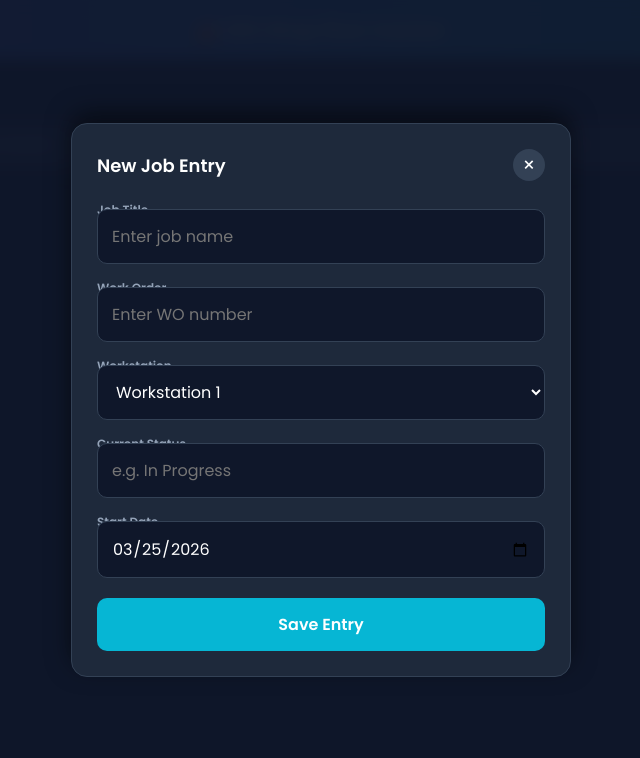
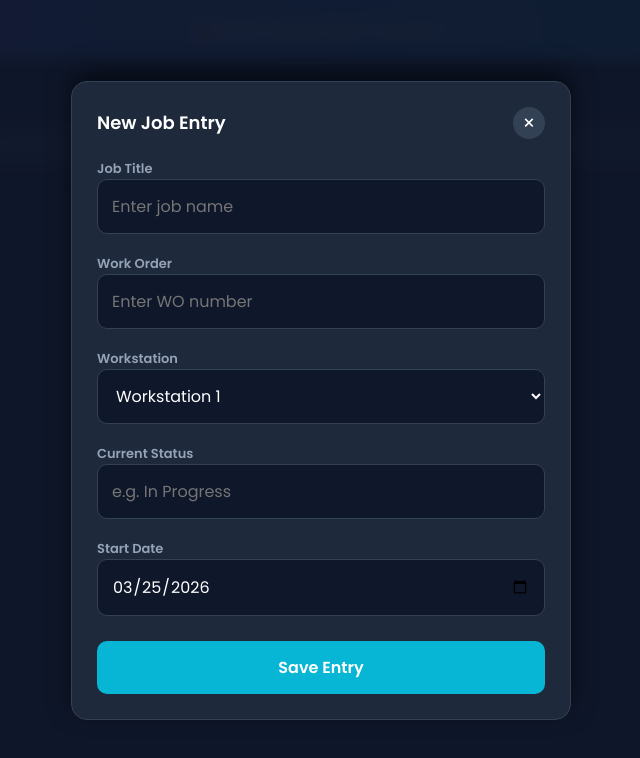
Before and after one commit to repairshop08111983-blip/shopfloor-tracker, a plain HTML site: page index.html in a window 1280 px wide. Both pictures are taken after a click on the button "+ Add Job". Shown: the whole page, without its empty margins (319-959 px from the left). Drawn offline with Linux system fonts and the light colour scheme; no server answers.

Commit message:
Update index.html

```diff
--- a/index.html
+++ b/index.html
@@ -116,7 +116,7 @@
     .form {
       display: flex;
       flex-direction: column;
-      gap: 15px;
+      gap: 20px;
     }
 
     input, select, button {
@@ -193,7 +193,7 @@
     .loading-overlay { text-align: center; padding: 20px; color: var(--accent); display: none; font-weight: 600; font-size: 14px; }
     .error-msg { color: #f87171; text-align: center; padding: 12px; display: none; margin-bottom: 10px; background: #451a1a; border-radius: 10px; font-size: 13px; }
 
-    label { font-size: 12px; color: #94a3b8; margin-bottom: -10px; display: block; font-weight: 600; }
+    label { font-size: 13px; color: #94a3b8;display: block; font-weight: 600; }
 
     /* Add a hint for scrolling on mobile */
     .scroll-hint {
```
